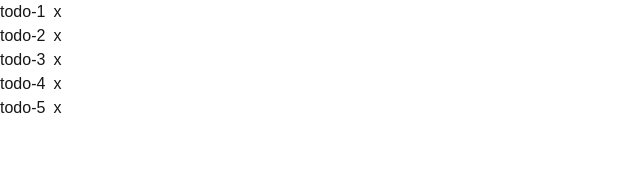
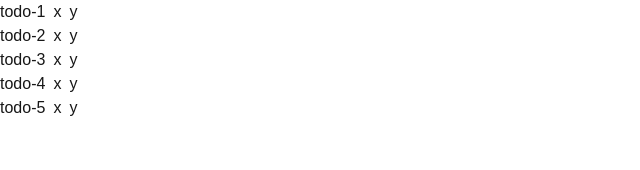
Before and after one commit to dbaasanbayar/To-do, a Next.js app: page /todolist in a window 1280 px wide. Shown: the top 170 px of the page, without its empty margins (0-640 px from the left). Built offline with nearby package versions, Linux system fonts and the light colour scheme.

Commit message:
made remove button which using filter

```diff
--- a/src/app/todo/page.jsx
+++ b/src/app/todo/page.jsx
@@ -15,11 +15,15 @@ export default function Todo() {
     setTasks([...tasks, newTasks]);
     setNewTasks("");
   };
-
+  const HandleRemove = (index) => {
+    const taskRemover = tasks.filter((task, i) => {
+      return i != index;
+    });
+    setTasks(taskRemover);
+  };
   const handleCheck = () => {
     console.log("check init");
   };
-
   return (
     <div className="flex justify-center pb-[594px] pt-15 bg-[#F3F4F6]">
       <div className="flex flex-col py-6 px-4 items-center rounded-[6px] bg-[#FFF]">
@@ -42,7 +46,7 @@ export default function Todo() {
                   <input type="checkbox" onChange={handleCheck} />
                   <p key={index}>{task}</p>
                 </div>
-                <button>delete</button>
+                <button onClick={() => HandleRemove(index)}>delete</button>
               </div>
             );
           })}
--- a/src/app/todolist/page.jsx
+++ b/src/app/todolist/page.jsx
@@ -16,6 +16,15 @@ const Home = () => {
     setTodos(testArr);
     console.log(testArr);
   };
+  const handleUpdate = (index) => {
+    const testArr = todos.map((todo, i) => {
+      if (i == index) {
+        todo = "hi untaach";
+      }
+      return todo;
+    });
+    setTodos(testArr);
+  };
 
   return (
     <div>
@@ -24,6 +33,7 @@ const Home = () => {
           <p className="flex gap-2" key={index}>
             {todo}
             <button onClick={() => handleDelete(index)}>x</button>
+            <button onClick={() => handleUpdate(index)}>y</button>
           </p>
         );
       })}
```
